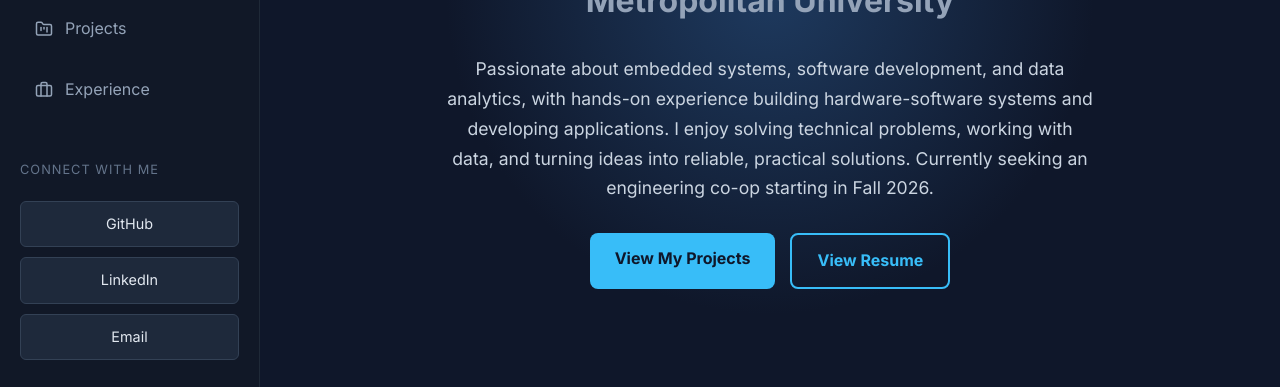
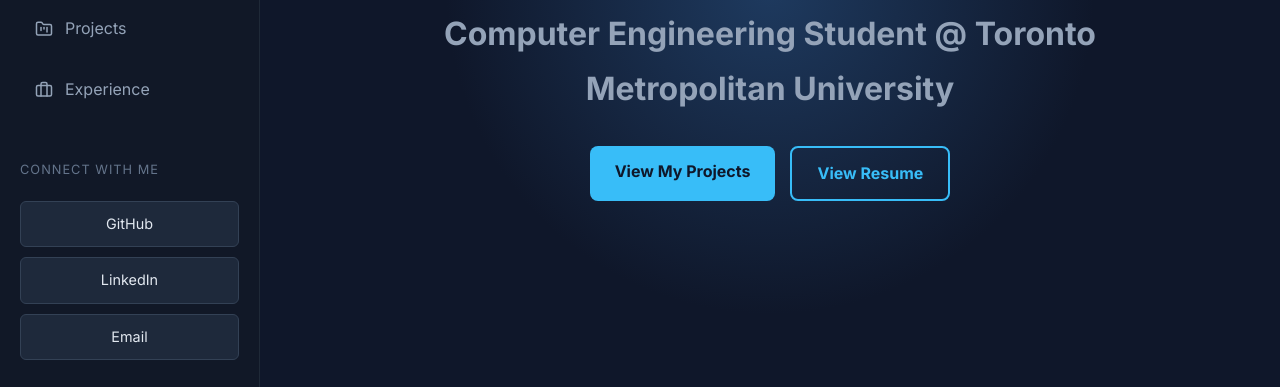
Before and after one commit to henryphann/henryphann.github.io, a plain HTML site: page index.html in a window 1280 px wide. Shown: the part 410-797 px from the top of the page. Drawn offline with nearby package versions, Linux system fonts and the light colour scheme.

Commit message:
Fixed About Me

```diff
--- a/index.html
+++ b/index.html
@@ -50,12 +50,6 @@
                     <h1>Henry Phan</h1>
 
                     <h2>Computer Engineering Student @ Toronto Metropolitan University</h2>
-
-                    <p class="hero-description">
-                        Passionate about embedded systems, software development, and data analytics, with hands-on experience building hardware-software systems and developing applications.
-                        I enjoy solving technical problems, working with data, and turning ideas into reliable, practical solutions.
-                        Currently seeking an engineering co-op starting in Fall 2026.
-                    </p>
 
                     <div class="hero-buttons">
                         <a href="#projects" class="button">View My Projects</a>
```
